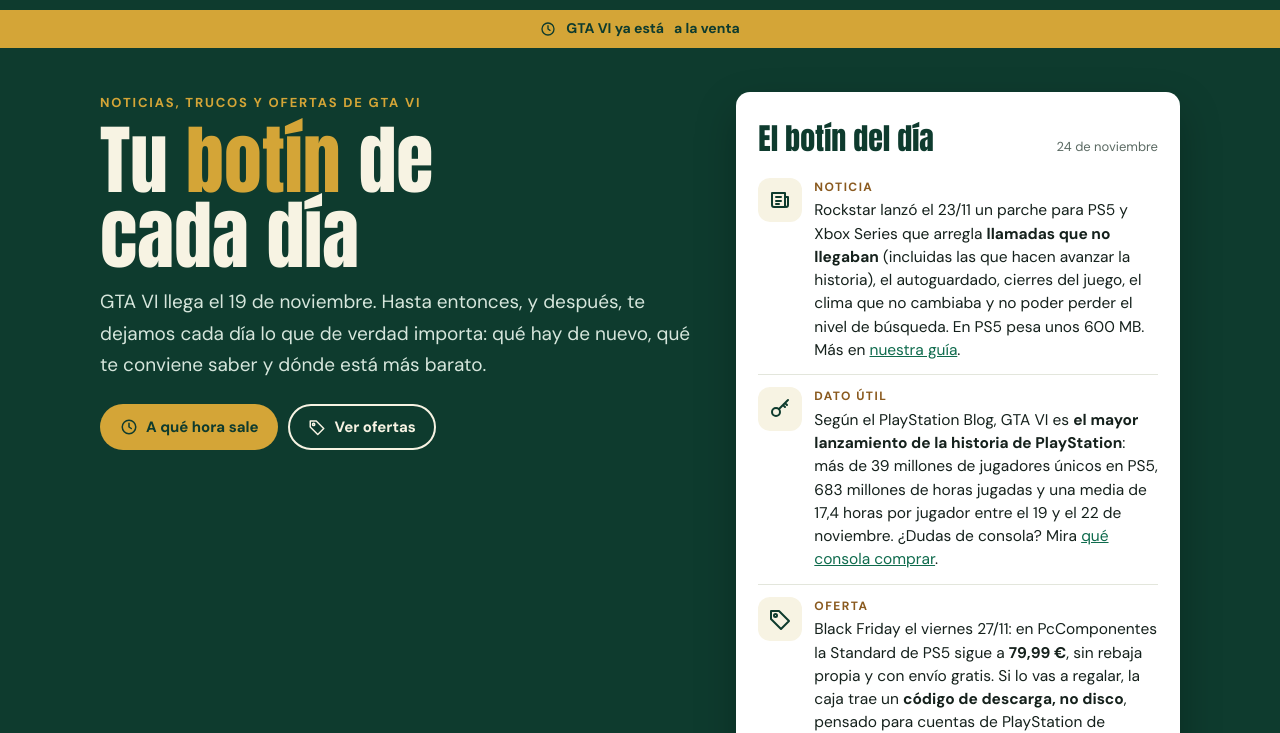
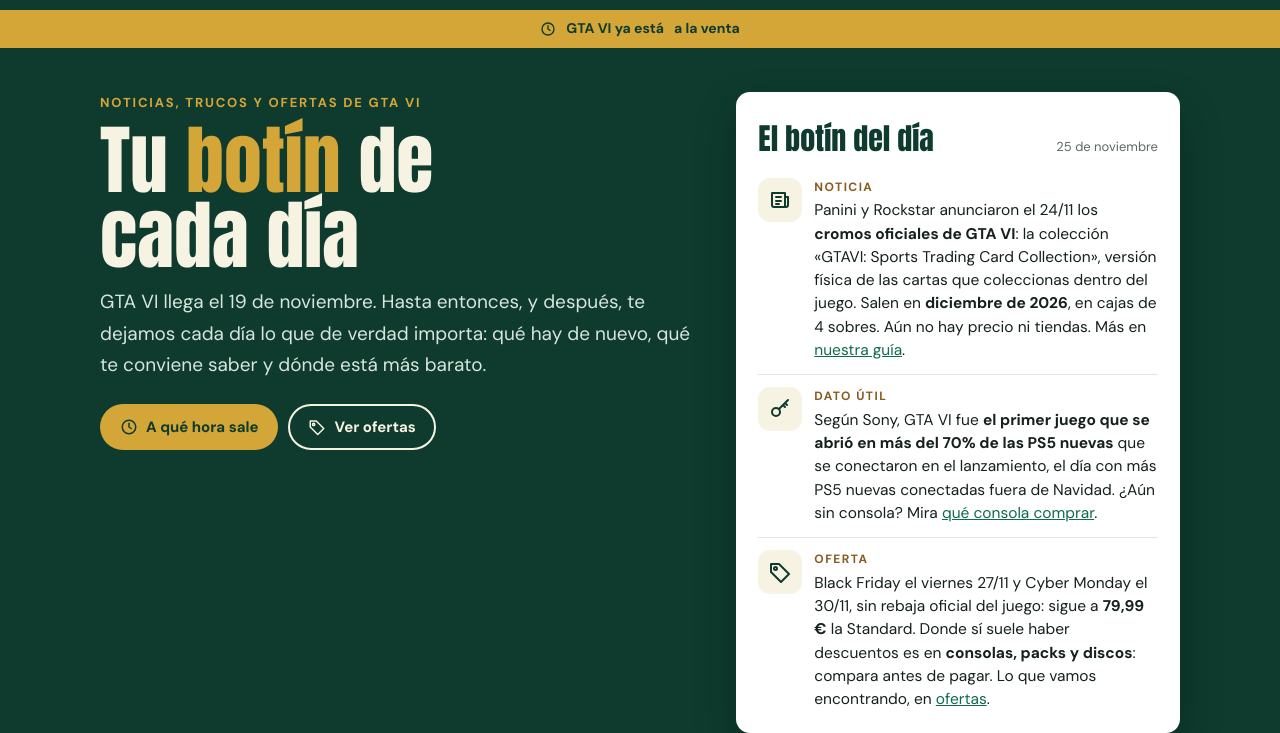
Before and after one commit to botindiario/botindiario-web, a plain HTML site: page index.html in a window 1280 px wide. Shown: the part 56-789 px from the top of the page. Drawn offline with Linux system fonts and the light colour scheme.

Commit message:
Botín del día 2026-11-25
Co-Authored-By: Claude Opus 5.5 <noreply@anthropic.com>
Claude-Session: https://claude.ai/code/session_018E2RkEhuPtBFUfBwRBwZHA

```diff
--- a/index.html
+++ b/index.html
@@ -48,11 +48,11 @@
 </div>
 <section class="loot" aria-labelledby="botin-hoy">
 <!-- BOTIN:INICIO (generado por scripts/actualizar_botin.py, no editar a mano) -->
-<header><h2 id="botin-hoy">El botín del día</h2><time datetime="2026-11-24">24 de noviembre</time></header>
+<header><h2 id="botin-hoy">El botín del día</h2><time datetime="2026-11-25">25 de noviembre</time></header>
 <ol>
-<li><span class="ic"><svg viewBox="0 0 24 24" fill="none" stroke="currentColor" stroke-width="2" stroke-linecap="round" stroke-linejoin="round" aria-hidden="true"><path d="M4 5h13v14H6a2 2 0 0 1-2-2V5Z"/><path d="M17 9h3v8a2 2 0 0 1-2 2"/><path d="M8 9h5M8 13h5M8 16h3"/></svg></span><div><b class="k">Noticia</b><p>Rockstar lanzó el 23/11 un parche para PS5 y Xbox Series que arregla <strong>llamadas que no llegaban</strong> (incluidas las que hacen avanzar la historia), el autoguardado, cierres del juego, el clima que no cambiaba y no poder perder el nivel de búsqueda. En PS5 pesa unos 600 MB. Más en <a href="/gta-6/">nuestra guía</a>.</p></div></li>
-<li><span class="ic"><svg viewBox="0 0 24 24" fill="none" stroke="currentColor" stroke-width="2" stroke-linecap="round" stroke-linejoin="round" aria-hidden="true"><circle cx="8" cy="15" r="4"/><path d="m11 12 9-9M17 6l2 2M15 8l2 2"/></svg></span><div><b class="k">Dato útil</b><p>Según el PlayStation Blog, GTA VI es <strong>el mayor lanzamiento de la historia de PlayStation</strong>: más de 39 millones de jugadores únicos en PS5, 683 millones de horas jugadas y una media de 17,4 horas por jugador entre el 19 y el 22 de noviembre. ¿Dudas de consola? Mira <a href="/gta-6/que-consola-comprar/">qué consola comprar</a>.</p></div></li>
-<li><span class="ic"><svg viewBox="0 0 24 24" fill="none" stroke="currentColor" stroke-width="2" stroke-linecap="round" stroke-linejoin="round" aria-hidden="true"><path d="M3 12V4h8l10 10-8 8L3 12Z"/><circle cx="7.5" cy="8.5" r="1.5"/></svg></span><div><b class="k">Oferta</b><p>Black Friday el viernes 27/11: en PcComponentes la Standard de PS5 sigue a <strong>79,99 €</strong>, sin rebaja propia y con envío gratis. Si lo vas a regalar, la caja trae un <strong>código de descarga, no disco</strong>, pensado para cuentas de PlayStation de España. Compara en <a href="/ofertas/">ofertas</a>.</p></div></li>
+<li><span class="ic"><svg viewBox="0 0 24 24" fill="none" stroke="currentColor" stroke-width="2" stroke-linecap="round" stroke-linejoin="round" aria-hidden="true"><path d="M4 5h13v14H6a2 2 0 0 1-2-2V5Z"/><path d="M17 9h3v8a2 2 0 0 1-2 2"/><path d="M8 9h5M8 13h5M8 16h3"/></svg></span><div><b class="k">Noticia</b><p>Panini y Rockstar anunciaron el 24/11 los <strong>cromos oficiales de GTA VI</strong>: la colección «GTAVI: Sports Trading Card Collection», versión física de las cartas que coleccionas dentro del juego. Salen en <strong>diciembre de 2026</strong>, en cajas de 4 sobres. Aún no hay precio ni tiendas. Más en <a href="/gta-6/">nuestra guía</a>.</p></div></li>
+<li><span class="ic"><svg viewBox="0 0 24 24" fill="none" stroke="currentColor" stroke-width="2" stroke-linecap="round" stroke-linejoin="round" aria-hidden="true"><circle cx="8" cy="15" r="4"/><path d="m11 12 9-9M17 6l2 2M15 8l2 2"/></svg></span><div><b class="k">Dato útil</b><p>Según Sony, GTA VI fue <strong>el primer juego que se abrió en más del 70% de las PS5 nuevas</strong> que se conectaron en el lanzamiento, el día con más PS5 nuevas conectadas fuera de Navidad. ¿Aún sin consola? Mira <a href="/gta-6/que-consola-comprar/">qué consola comprar</a>.</p></div></li>
+<li><span class="ic"><svg viewBox="0 0 24 24" fill="none" stroke="currentColor" stroke-width="2" stroke-linecap="round" stroke-linejoin="round" aria-hidden="true"><path d="M3 12V4h8l10 10-8 8L3 12Z"/><circle cx="7.5" cy="8.5" r="1.5"/></svg></span><div><b class="k">Oferta</b><p>Black Friday el viernes 27/11 y Cyber Monday el 30/11, sin rebaja oficial del juego: sigue a <strong>79,99 €</strong> la Standard. Donde sí suele haber descuentos es en <strong>consolas, packs y discos</strong>: compara antes de pagar. Lo que vamos encontrando, en <a href="/ofertas/">ofertas</a>.</p></div></li>
 </ol>
 <!-- BOTIN:FIN -->
 </section>
--- a/sitemap.xml
+++ b/sitemap.xml
@@ -1,6 +1,6 @@
 <?xml version="1.0" encoding="UTF-8"?>
 <urlset xmlns="http://www.sitemaps.org/schemas/sitemap/0.9">
-  <url><loc>https://botindiario.com/</loc><lastmod>2026-11-24</lastmod></url>
+  <url><loc>https://botindiario.com/</loc><lastmod>2026-11-25</lastmod></url>
   <url><loc>https://botindiario.com/gta-6/</loc><lastmod>2026-10-18</lastmod></url>
   <url><loc>https://botindiario.com/gta-6/trailer-de-lanzamiento/</loc><lastmod>2026-10-18</lastmod></url>
   <url><loc>https://botindiario.com/gta-6/fecha-y-hora-de-lanzamiento/</loc><lastmod>2026-11-04</lastmod></url>
```
Also changed, not shown: datos/botin.json (+4 -4 lines).
